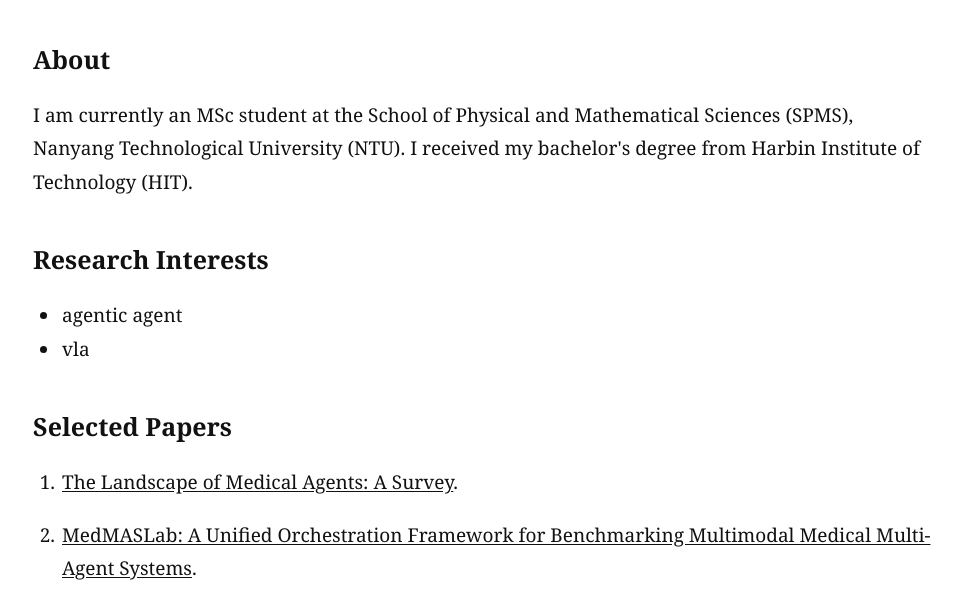
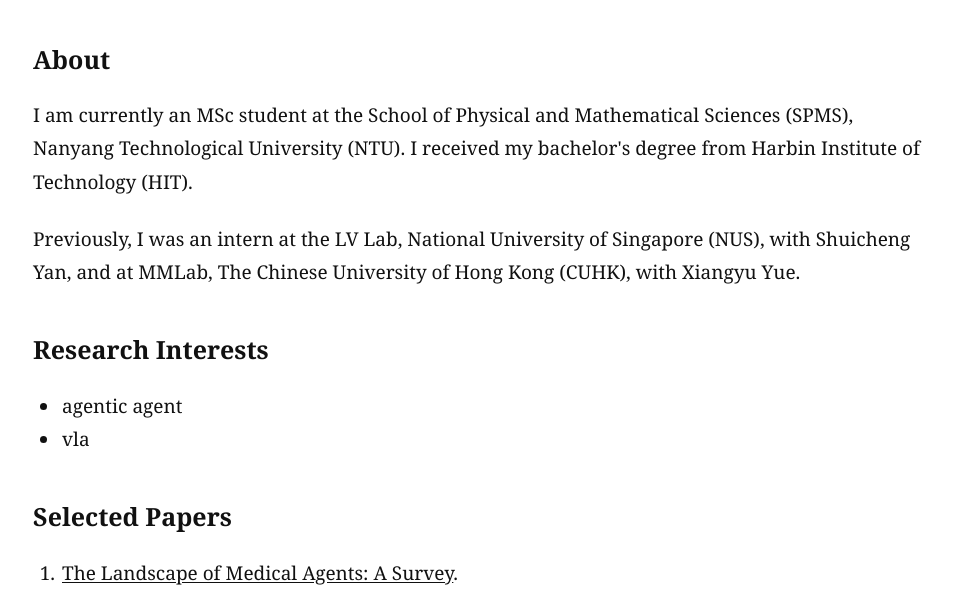
Before and after one commit to yunhang8658/yunhang8658.github.io, a plain HTML site: page index.html in a window 1280 px wide. Shown: the part 155-756 px from the top of the page, without its empty margins (157-1119 px from the left). Drawn offline with Linux system fonts and the light colour scheme.

Commit message:
Add files via upload

```diff
--- a/index.html
+++ b/index.html
@@ -24,6 +24,11 @@
         I am currently an MSc student at the School of Physical and Mathematical
         Sciences (SPMS), Nanyang Technological University (NTU). I received my
         bachelor's degree from Harbin Institute of Technology (HIT).
+      </p>
+      <p>
+        Previously, I was an intern at the LV Lab, National University of
+        Singapore (NUS), with Shuicheng Yan, and at MMLab, The Chinese University
+        of Hong Kong (CUHK), with Xiangyu Yue.
       </p>
     </section>
 
```
